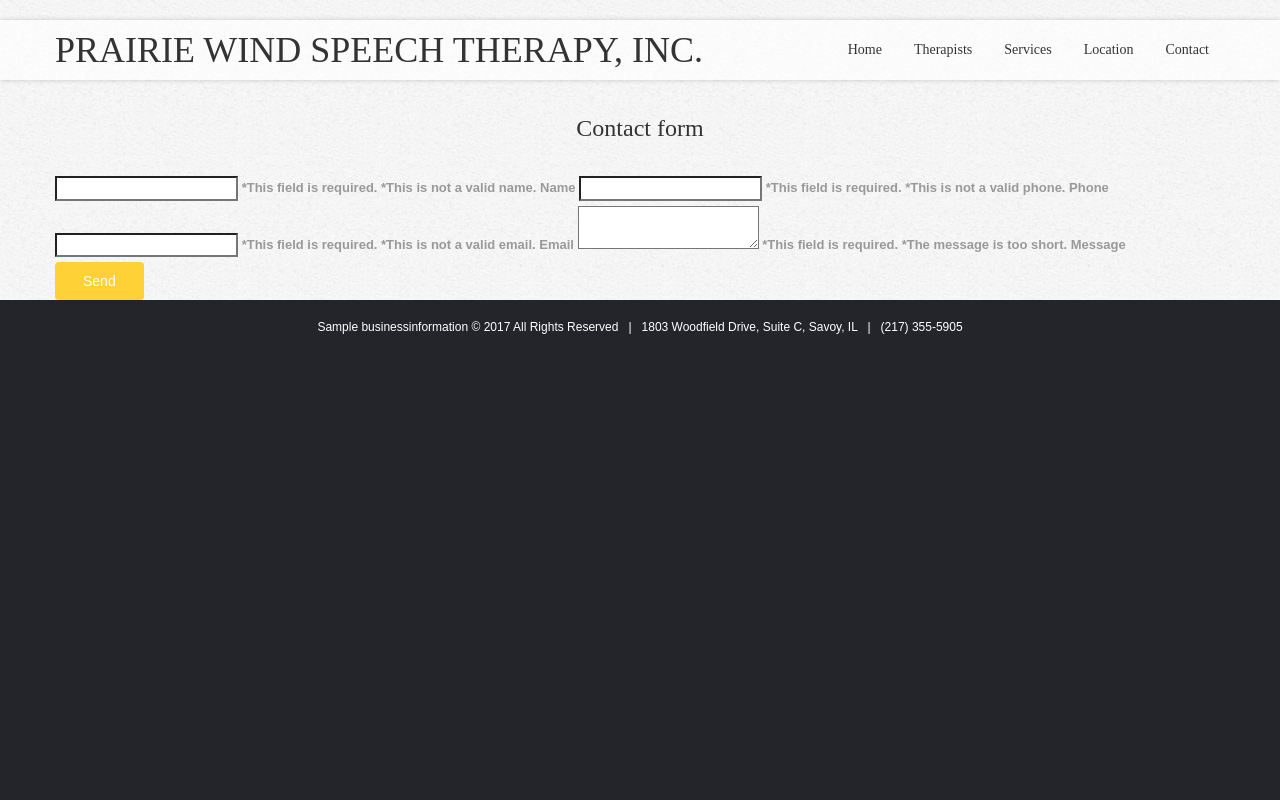
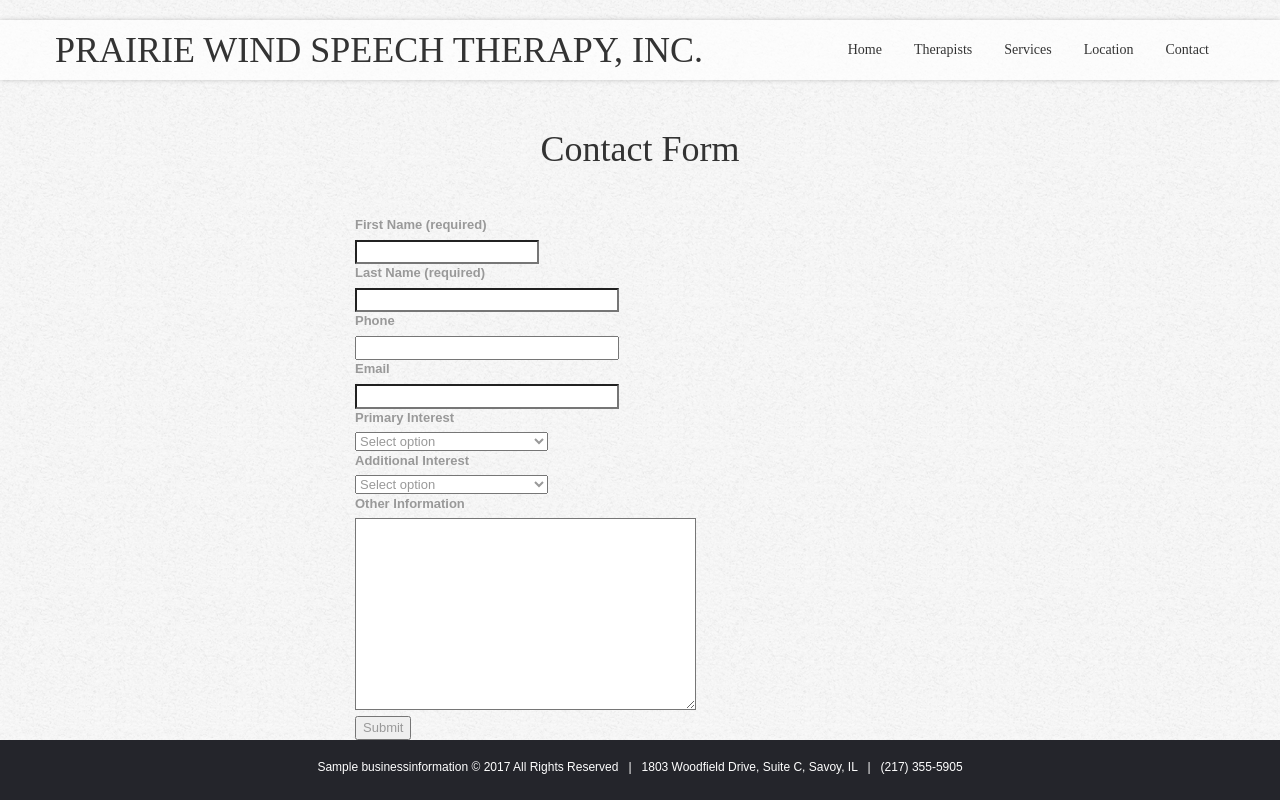
Before and after one commit to jongund/pws2, a Django app: template pws2/templates/show_contact.html in a window 1280 px wide. Run offline with Django 3.2, Linux system fonts and the light colour scheme; tables that the repository leaves empty hold one stand-in row (values such as "Sample post"); the template is opened without the code that fills it: values that come from a table or form of the project are taken from there, most other values are stand-ins (such as "Sample title", 1, 10 or a date in 2020); some libraries are stand-ins or nearby versions; some web fonts are replaced.

Commit message:
updated views

```diff
--- a/pws2/templates/base.html
+++ b/pws2/templates/base.html
@@ -35,6 +35,19 @@ main .programs li {
     margin-left: 1em;
     text-align: left;
 }
+
+nav a:hover,
+nav a:focus {
+  outline: 1px solid #555;
+  text-decoration: none;
+}
+
+a:hover,
+a:focus {
+  text-decoration: underline;
+}
+
+
 
 </style>
 
--- a/pws2/templates/show_contact.html
+++ b/pws2/templates/show_contact.html
@@ -2,54 +2,132 @@
 
 {% block content %}
 
-<div class="content indent">
-    <div class="container">
-        <h2>Contact form</h2>
-            <form id="contact-form">
-              <div class="contact-form-loader"></div>
-              <fieldset>
-                <label class="name form-div-1">
-                  <input type="text" name="name" placeholder="Name" value="" data-constraints="@Required @JustLetters"  />
-                  <span class="empty-message">*This field is required.</span>
-                  <span class="error-message">*This is not a valid name.</span>
-                </label>
-                <label class="phone form-div-2">
-                  <input type="text" name="phone" placeholder="Phone" value="" data-constraints="@JustNumbers" />
-                  <span class="empty-message">*This field is required.</span>
-                  <span class="error-message">*This is not a valid phone.</span>
-                </label>
-                <label class="email form-div-3">
-                  <input type="text" name="email" placeholder="Email" value="" data-constraints="@Required @Email" />
-                  <span class="empty-message">*This field is required.</span>
-                  <span class="error-message">*This is not a valid email.</span>
-                </label>
-                <label class="message form-div-4">
-                  <textarea name="message" placeholder="Message" data-constraints='@Required @Length(min=20,max=999999)'></textarea>
-                  <span class="empty-message">*This field is required.</span>
-                  <span class="error-message">*The message is too short.</span>
-                </label>
-                <!-- <label class="recaptcha"><span class="empty-message">*This field is required.</span></label> -->
-                <div class="btns">
-                    <a href="#" data-type="submit" class="btn-default btn1" data-text="Send">Send</a>
-                </div>
-              </fieldset>
-              <div class="modal fade response-message">
-                <div class="modal-dialog">
-                  <div class="modal-content">
-                    <div class="modal-header">
-                      <button type="button" class="close" data-dismiss="modal" aria-hidden="true">&times;</button>
-                      <h4 class="modal-title">Modal title</h4>
-                    </div>
-                    <div class="modal-body">
-                      You message has been sent! We will be in touch soon.
+<div class="content indent" style="padding-top: 6em;">
+    <div class="thumb-box2">
+      <div class="container">
+          <h1 class="title wow fadeIn">Contact Form</h1>
+
+          <div class="row programs">
+              <div class="col-lg-3 col-md-3 col-sm-2 col-xs-1"></div>
+              <div class="col-lg-6 col-md-6 col-sm-8 col-xs-11 wow fadeInRight" data-wow-delay="0.2s" style="margin-top: 2em">
+                <form action="{{post_url}}" method="post"  name="pws_login" style="text-align: left">
+                  {% csrf_token %}
+
+                  <div class="input">
+                    <label for="id_first">{{form.first_name.label}}  (required)</label>
+                    <div class="error">
+                      <input
+                          id="id_first"
+                          name="{{form.first_name.name}}"
+                          type="text"
+                          required
+                          value="{{form.first_name.value}}"
+                          {% if form.first_name.errors|length %}aria-invalid="true"{% endif %}
+                          size="20"/>
+                      {% if form.url.errors|length %}
+                      <label class="error" for="id_first">{% for error in form.first_name.errors %}{{error}}{% endfor %}</label>
+                      {% endif %}
                     </div>
                   </div>
-                </div>
+
+                  <div class="input">
+                    <label for="id_last">{{form.last_name.label}} (required)</label>
+                    <div class="error">
+                      <input
+                          id="id_last"
+                          name="{{form.last_name.name}}"
+                          type="text"
+                          required
+                          value="{{form.last_name.value}}"
+                          {% if form.last_name.errors|length %}aria-invalid="true"{% endif %}
+                          size="30"/>
+                      {% if form.last_name.errors|length %}
+                      <label class="error" for="id_last">{% for error in form.last_name.errors %}{{error}}{% endfor %}</label>
+                      {% endif %}
+                    </div>
+                  </div>
+
+                  <div class="input">
+                    <label for="id_phone">{{form.phone.label}}</label>
+                    <div class="error">
+                      <input
+                          id="id_phone"
+                          type="phone"
+                          name="{{form.phone.name}}"
+                          value="{{form.phone.value}}"
+                          {% if form.phone.errors|length %}aria-invalid="true"{% endif %}
+                          size="30"/>
+                      {% if form.phone.errors|length %}
+                      <label class="error" for="id_phone">{% for error in form.phone.errors %}{{error}}{% endfor %}</label>
+                      {% endif %}
+                    </div>
+                  </div>
+
+                  <div class="input">
+                    <label for="id_email">{{form.email.label}}</label>
+                    <div class="email">
+                      <input
+                          id="id_email"
+                          type="email"
+                          name="{{form.email.name}}"
+                          value="{{form.email.value}}"
+                          {% if form.email.errors|length %}aria-invalid="true"{% endif %}
+                          size="30"/>
+                      {% if form.email.errors|length %}
+                      <label class="error" for="id_email">{% for error in form.email.errors %}{{error}}{% endfor %}</label>
+                      {% endif %}
+                    </div>
+                  </div>
+
+                  <div class="input" style="position: absolute; top: -30em; left: -300em;">
+                    <label for="id_email2">{{form.email2.label}}</label>
+                    <div class="error">
+                      <input
+                          id="id_email2"
+                          type="text"
+                          name="{{form.email2.name}}"
+                          value="{{form.email2.value}}"
+                          {% if form.email.errors|length %}aria-invalid="true"{% endif %}
+                          size="30"/>
+                      {% if form.email2.errors|length %}
+                      <label class="error" for="id_email2">{% for error in form.email2.errors %}{{error}}{% endfor %}</label>
+                      {% endif %}
+                    </div>
+                  </div>
+
+
+                  <div class="input">
+                    <label for="id_option1">{{form.option1.label}}</label>
+                    <div class="error">
+                    {{form.option1}}
+                    </div>
+                  </div>
+
+                  <div class="input">
+                    <label for="id_option2">{{form.option2.label}}</label>
+                    <div class="error">
+                    {{form.option2}}
+                    </div>
+                  </div>
+
+                  <div class="input">
+                    <label for="id_comment">{{form.comment.label}}</label>
+                    <div class="error">
+                    {{form.comment}}
+                    </div>
+                  </div>
+
+
+                  <input id="id_submit" name="submit" type="submit" value="Submit" title="You must enter a first, last and phone number before you can request a report"/>
+                </form>
               </div>
-        </form>
+              <div class="col-lg-3 col-md-3 col-sm-2 col-xs-1"></div>
+          </div>
+      </div>
     </div>
 </div>
 
 
 
+
 {% endblock %}
```
Also changed, not shown: pws2/templates/show_directions.html (+21 -31 lines), pws2/templates/show_home.html (+21 -30 lines), pws2/templates/show_services.html (+31 -2 lines).
